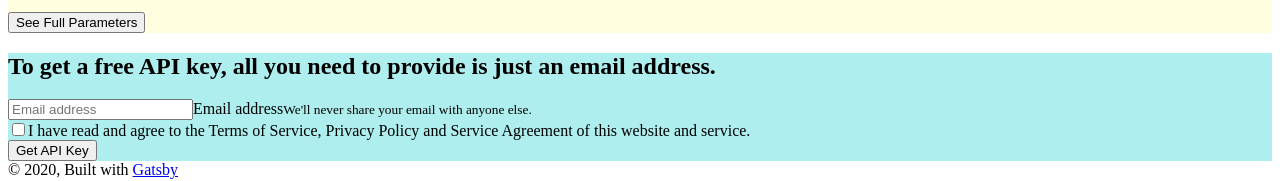
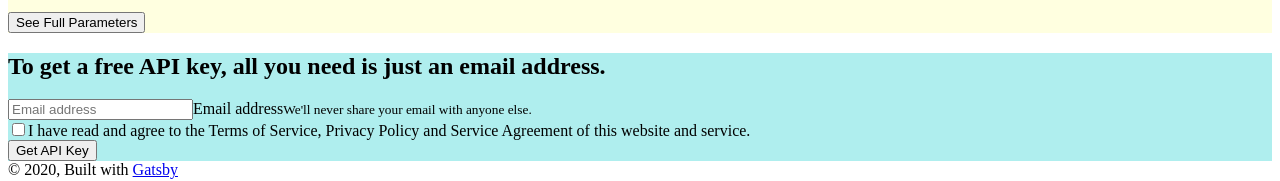
Before and after one commit to wenheqi/yamdbapi-client, a Gatsby site: page / in a window 1280 px wide. Shown: the part 1507-1688 px from the top of the page. Built offline with nearby package versions, Linux system fonts and the light colour scheme; Gatsby itself is replaced by a stand-in of ours.

Commit message:
Update signup section

```diff
--- a/src/pages/index.js
+++ b/src/pages/index.js
@@ -139,10 +139,7 @@ export default function Home() {
           className="d-flex flex-column justify-content-center align-items-center px-3 py-3 vh-100"
           style={{ backgroundColor: "paleturquoise" }}
         >
-          <h2>
-            To get a free API key, all you need to provide is just an email
-            address.
-          </h2>
+          <h2>To get a free API key, all you need is just an email address.</h2>
           <SignUpForm className="mt-1" />
         </div>
       </section>
--- a/src/styles/_signupform.scss
+++ b/src/styles/_signupform.scss
@@ -1,7 +1,6 @@
 .signUpForm {
   .form-group {
     position: relative;
-    margin-bottom: 0.5rem;
 
     input[type="email"],
     input[type="email"] ~ label {
```
